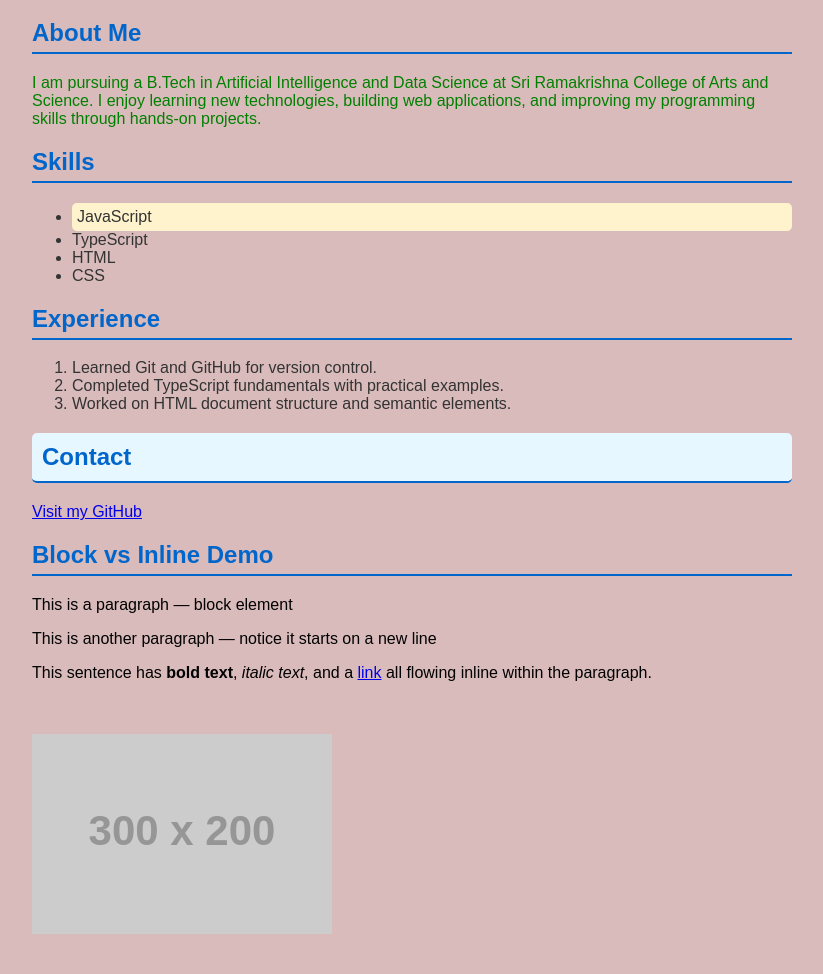
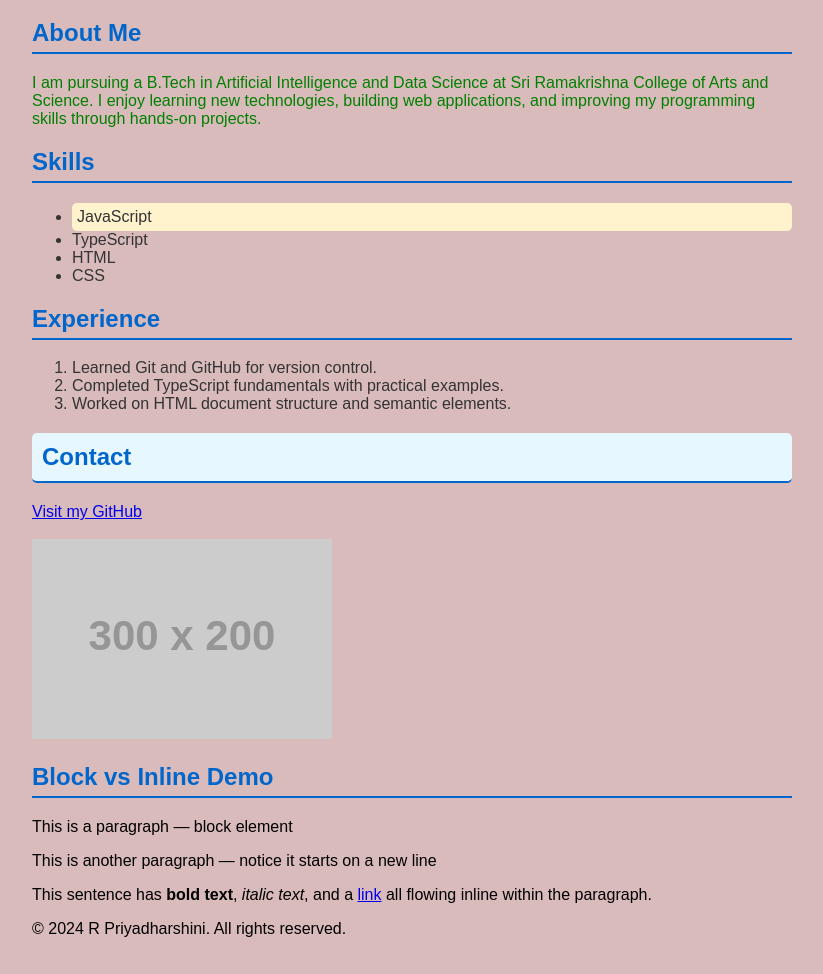
Before and after one commit to Priyadharshinirameshkumar/TypeScript, a plain HTML site: page html-css/session1/index.html in a window 1280 px wide. Shown: the part 81-1055 px from the top of the page, without its empty margins (228-1051 px from the left). Drawn offline with Linux system fonts and the light colour scheme; placeholder pictures from the web are drawn by us.

Commit message:
html-css/session1: restructure page using semantic HTML

```diff
--- a/html-css/session1/index.html
+++ b/html-css/session1/index.html
@@ -17,10 +17,17 @@
     -->
 
 </head>
-
 <body>
 
+    <header>
+
         <h1>R Priyadharshini</h1>
+
+    </header>
+
+    <main>
+
+        <section id="about">
 
             <h2>About Me</h2>
 
@@ -28,70 +35,111 @@
                 class="intro-text"
                 id="about-paragraph">
 
-    I am pursuing a B.Tech in Artificial Intelligence and Data Science at
-    Sri Ramakrishna College of Arts and Science. I enjoy learning new
-    technologies, building web applications, and improving my programming
-    skills through hands-on projects.
+                I am pursuing a B.Tech in Artificial Intelligence and Data Science
+                at Sri Ramakrishna College of Arts and Science. I enjoy learning
+                new technologies, building web applications, and improving my
+                programming skills through hands-on projects.
 
             </p>
+
+        </section>
+
+
+        <section id="skills">
 
             <h2>Skills</h2>
 
             <ul>
+
                 <li class="highlight">JavaScript</li>
                 <li>TypeScript</li>
                 <li>HTML</li>
                 <li>CSS</li>
+
             </ul>
+
+        </section>
+
+
+        <section id="experience">
 
             <h2>Experience</h2>
 
             <ol>
+
                 <li>Learned Git and GitHub for version control.</li>
+
                 <li>Completed TypeScript fundamentals with practical examples.</li>
+
                 <li>Worked on HTML document structure and semantic elements.</li>
+
             </ol>
+
+        </section>
+
+
+        <section id="contact">
 
             <h2 id="contact-section">Contact</h2>
 
-    <a href="https://github.com/Priyadharshinirameshkumar" target="_blank">
+            <a
+                href="https://github.com/Priyadharshinirameshkumar"
+                target="_blank">
+
                 Visit my GitHub
+
             </a>
-<h2>Block vs Inline Demo</h2>
 
-<!-- Block elements -->
-
-<p>This is a paragraph — block element</p>
-
-<p>This is another paragraph — notice it starts on a new line</p>
-
-<!-- Inline elements -->
-
-<p>
-    This sentence has
-    <strong>bold text</strong>,
-    <em>italic text</em>, and a
-    <a href="#">link</a>
-    all flowing inline within the paragraph.
-</p>
-
-<!--
-Block elements (default):
-1. <h1>
-2. <p>
-3. <ul>
-
-Inline elements (default):
-1. <a>
-2. <strong>
-3. <em>
--->
             <br><br>
 
             <img
                 src="https://placehold.co/300x200"
                 alt="Placeholder image showing a sample profile banner">
 
+        </section>
+
+
+        <section>
+
+            <h2>Block vs Inline Demo</h2>
+
+            <p>This is a paragraph — block element</p>
+
+            <p>This is another paragraph — notice it starts on a new line</p>
+
+            <p>
+
+                This sentence has
+
+                <strong>bold text</strong>,
+
+                <em>italic text</em>, and a
+
+                <a href="#">link</a>
+
+                all flowing inline within the paragraph.
+
+            </p>
+
+        </section>
+
+    </main>
+
+
+    <footer>
+
+        <p>© 2024 R Priyadharshini. All rights reserved.</p>
+
+    </footer>
+
+    <!--
+    Semantic HTML makes the structure of a webpage more meaningful.
+
+    Although the page looks the same, semantic tags improve accessibility,
+    help search engines understand the content better, and make the code
+    easier to read and maintain.
+    -->
+
 </body>
 
 </html>
```
Lines whose indentation alone changed are shown as unchanged.
